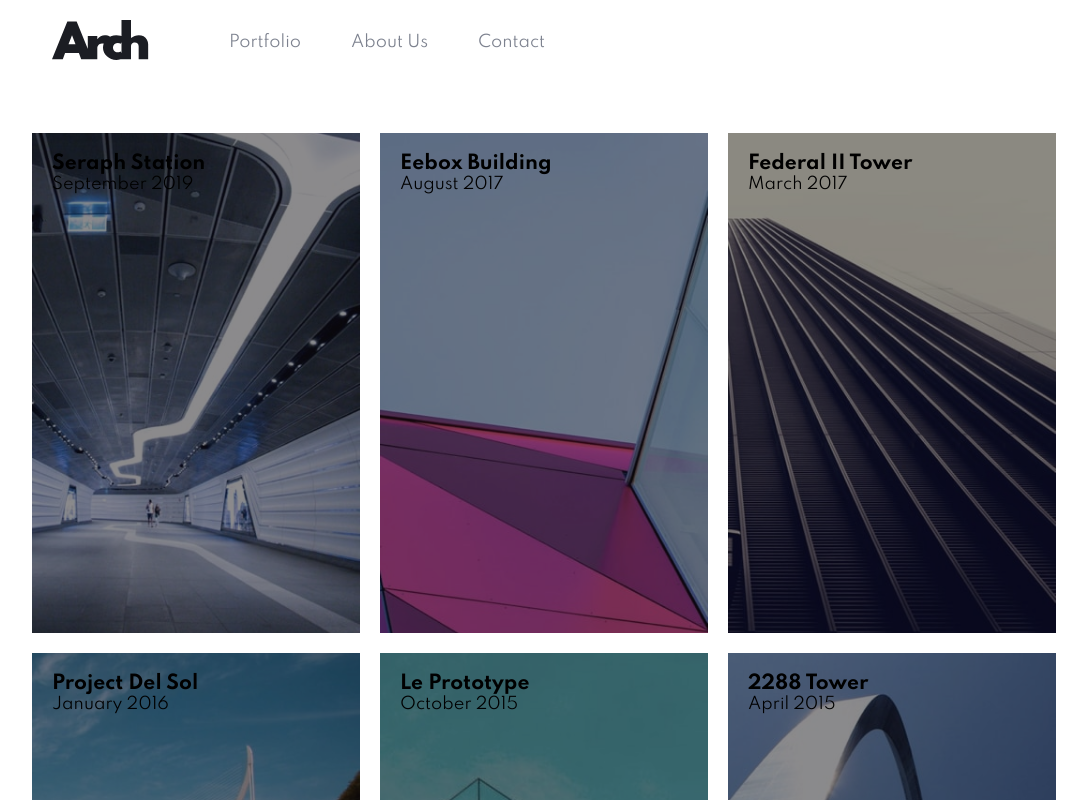
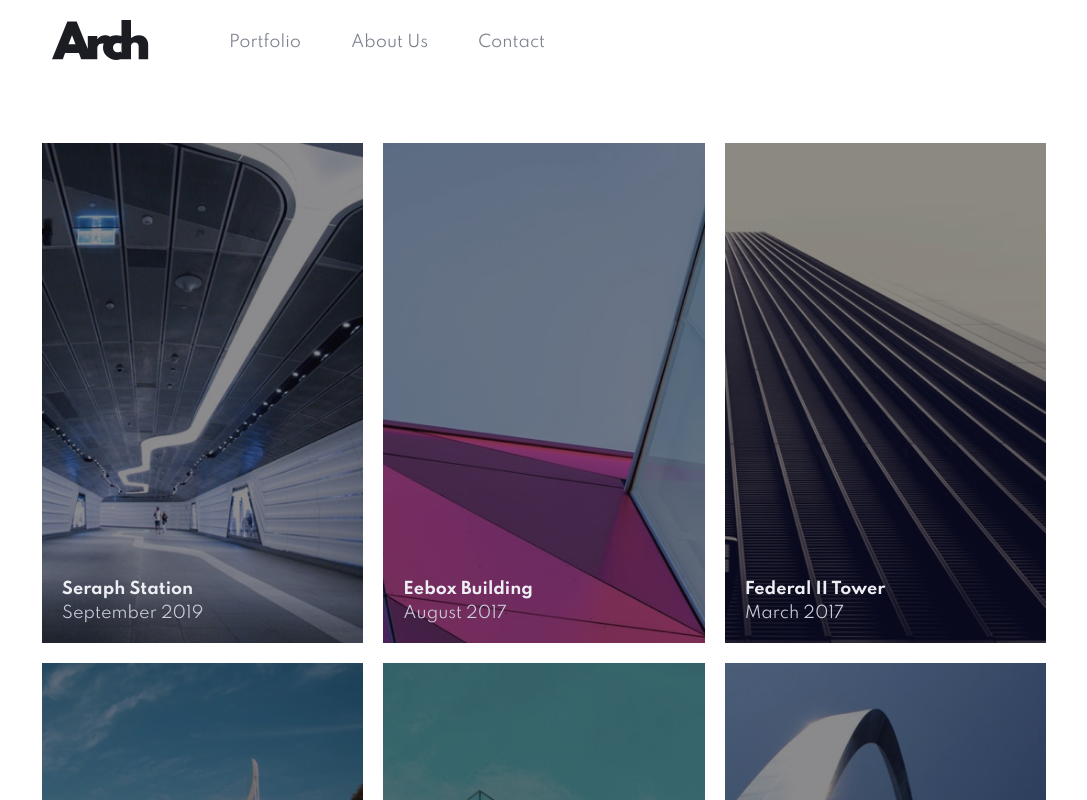
Before and after one commit to monsterkosh/arch, a React (Create React App) app: page /about in a window 1280 px wide. Shown: the top 800 px of the page, without its empty margins (96-1183 px from the left). Built offline with nearby package versions, Linux system fonts and the light colour scheme.

Commit message:
[MAKE:ROUTES] r router

```diff
--- a/package.json
+++ b/package.json
@@ -8,6 +8,7 @@
     "@testing-library/user-event": "^12.8.3",
     "react": "^17.0.2",
     "react-dom": "^17.0.2",
+    "react-router-dom": "^6.0.2",
     "react-scripts": "4.0.3",
     "web-vitals": "^1.1.2"
   },
--- a/src/App.js
+++ b/src/App.js
@@ -1,17 +1,25 @@
 import HomePage from './views/homePage';
-import './styles/globalStyles.css';
 import PortfolioPage from './views/portfolioPage';
 import Navbar from './components/Navbar';
 import Footer from './components/Footer';
+import './styles/globalStyles.css';
+import { BrowserRouter as Router, Route, Routes } from 'react-router-dom';
 
 function App() {
   return (
-    <div className='container'>
-      <Navbar />
-      {/* <HomePage /> */}
-      <PortfolioPage />
-      <Footer />
-    </div>
+    <Router>
+      <div className='container'>
+        <Navbar />
+        <Routes>
+          <Route path='/' element={<HomePage />} />
+          <Route path='/home' element={<HomePage />} />
+          <Route path='/portfolio' element={<PortfolioPage />} />
+          <Route path='/about' element={<PortfolioPage />} />
+          <Route path='/contact' element={<PortfolioPage />} />
+        </Routes>
+        <Footer />
+      </div>
+    </Router>
   );
 }
 
--- a/src/components/Hero.jsx
+++ b/src/components/Hero.jsx
@@ -4,6 +4,7 @@ import styles from '../styles/hero.module.css';
 const Hero = () => {
   return (
     <div className={styles.container}>
+      {/* VER STILO CONTAINER */}
       <div className={styles.slider}>
         <div className={`${styles.slide} ${styles.current}`}>
           <div className={styles.content}>
--- a/src/styles/portfolio.module.css
+++ b/src/styles/portfolio.module.css
@@ -1,3 +1,7 @@
+.portfolio {
+    padding: 10px;
+}
+
 .portfolio__images_container {
     display: grid;
     grid-template-columns: repeat(3, 1fr);
@@ -12,6 +16,23 @@
     padding: 20px;
     min-height: 500px;
     box-shadow: inset 0 0 0 1000px rgba(17, 16, 19, 0.486);
+}
+
+.featured__image_text {
+    display: flex;
+    flex-direction: column;
+    justify-content: flex-end;
+    height: 100%;
+}
+
+.featured__image_text h3 {
+    font-size: 1rem;
+    color: var(--very-light-grey);
+    margin-bottom: 5px;
+}
+
+.featured__image_text p {
+    color: var(--light-grey);
 }
 
 
```
Also changed, not shown: src/assets/examples/styles.css (+16 -15 lines), 1 other file (tests, documents, lock files or other folders).
